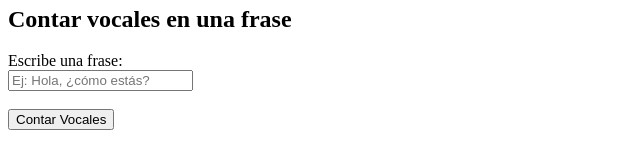
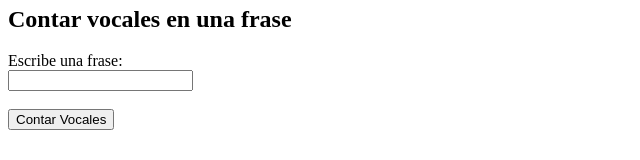
Before and after one commit to AlfonsoNarvaezRada/DesarrolloAplicacionesJS, a plain HTML site: page index.html in a window 1280 px wide. Shown: the part 452-612 px from the top of the page, without its empty margins (0-640 px from the left). Drawn offline with Linux system fonts and the light colour scheme.

Commit message:
Update index.html

```diff
--- a/index.html
+++ b/index.html
@@ -30,7 +30,7 @@
 
     <h2>Contar vocales en una frase</h2>
     <label for="fraseInputConteo">Escribe una frase:</label><br>
-    <input type="text" id="fraseInputConteo" placeholder="Ej: Hola, ¿cómo estás?"><br><br>
+    <input type="text" id="fraseInputConteo"><br><br>
     <button onclick="contarVocales()">Contar Vocales</button>
     <p id="ConteoVocales"></p>
 
```
